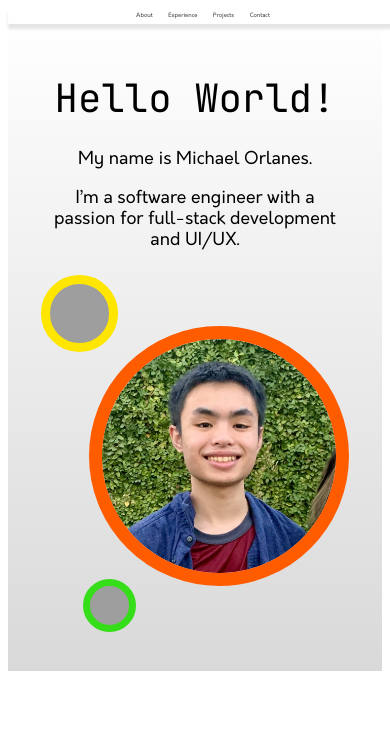
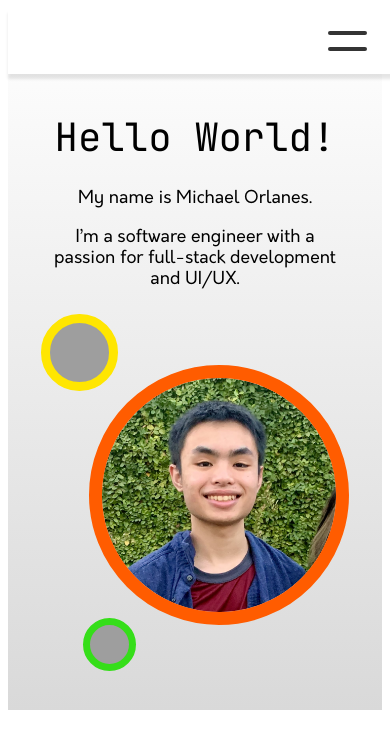
Before and after one commit to sinizano77/portfoliov2, a React (Create React App) app: page / in a window 390 px wide. Shown: the top 748 px of the page. Built offline with nearby package versions, Linux system fonts and the light colour scheme; grey boxes are pictures that could not be loaded.

Commit message:
Basic dropdown nav on mobile

```diff
--- a/package.json
+++ b/package.json
@@ -38,5 +38,8 @@
       "last 1 firefox version",
       "last 1 safari version"
     ]
+  },
+  "devDependencies": {
+    "eslint-plugin-react-hooks": "^4.6.2"
   }
 }
--- a/src/components/Hero/hero.tsx
+++ b/src/components/Hero/hero.tsx
@@ -11,24 +11,20 @@ const StyledHero = styled.section`
   position: relative;
   top: 1.5vw;
   background-image: linear-gradient(180deg, white, #D9D9D9);
-  padding-bottom: 10vw;
-  padding-top: 5vw;
 
   @media (${theme.breakpoints.xs}) {
     flex-direction: column;
     justify-content: center;
     align-items: center;
     row-gap: 5vw;
-    padding-left: 10vw;
-    padding-right: 10vw;
+    padding: 15vw 10vw 10vw;
   }
 
   @media (${theme.breakpoints.sm}) {
     flex-direction: row;
     justify-content: space-around;
     align-items: flex-start;
-    padding-left: 0;
-    padding-right: 0;
+    padding: 5vw 0 10vw;
   }
 
   .textContainer {
--- a/src/components/Navbar/navbar.tsx
+++ b/src/components/Navbar/navbar.tsx
@@ -1,20 +1,22 @@
-import * as React from 'react';
+import { useState, useEffect } from "react";
+import * as React from "react";
 import styled from 'styled-components';
 import { navData } from "../../db/mainDb";
 import { NavLink } from "react-router-dom";
+import { theme } from "../../theme";
+import useMediaQuery from '../../hooks/useMediaQuery';
 
+//Dropdown logic needs heavy refactoring
 const StyledNavBar= styled.nav`
   display: flex;
   position: fixed;
   width: 100%;
-  height: 2vw;
-  z-index: 1;
+  z-index: 2;
   font-family: 'Orkney';
   font-size: 1.5vw;
   align-items: center;
-  justify-content: center;
   padding: 1vw 0 1vw 0;
-  backdrop-filter: blur(10px);
+  background-color: white;
   box-shadow: 0 5px 0.75vw 0 rgba(0,0,0,.1);
 
   a:link, a:visited, a:hover, a:active  {
@@ -22,14 +24,186 @@ const StyledNavBar= styled.nav`
     color: #343434;
     margin: 0 2vw 0 2vw;
   }
+
+  .desktopNavLinks {
+    display: inherit;
+    list-style-type: none;
+  }
+
+  @media (${theme.breakpoints.xs}) {
+    height: 15vw;
+    justify-content: flex-end;
+  }
+
+  @media (${theme.breakpoints.md}) {
+    height: 2vw;
+    justify-content: center;
+  }
+`;
+
+const StyledMenuIcon = styled.div`
+  display: flex;
+  flex-direction: column;
+  justify-content: center;
+  align-items: center;
+  position: relative;
+  min-width: 10vw;
+  min-height: 10vw;
+  box-sizing: border-box;
+  right: 8vw;
+
+  .lines {
+    width: 100%;
+    height: 1vw;
+    background-color: #343434;
+    margin: 1.5vw 0;
+    border-radius: 3vw / 3vw
+  }
+
+  .lines.clicked:nth-child(1) {
+    transform: translate(0, 2vw) rotate(-45deg);
+    transition: cubic-bezier(0.175, 0.885, 0.32, 1.275) 0.5s;
+  }
+
+  .lines.clicked:nth-child(2) {
+    transform: translate(0, -2vw) rotate(45deg);
+    transition: cubic-bezier(0.175, 0.885, 0.32, 1.275) 0.5s;
+  }
+
+  .lines.unclicked {
+    transform: rotate(0) translate(0);
+    transition: cubic-bezier(0.175, 0.885, 0.32, 1.275) 0.5s;
+  }
+`;
+
+//& self-references the class
+const StyledDropdown = styled.div`
+  display: flex;
+  position: fixed;
+  justify-content: center;
+  z-index: 1;
+  min-width: 100%;
+  min-height: 60vw;
+  font-family: 'Orkney';
+  font-size: 5vw;
+  background-color: white;
+  overflow: hidden;
+
+  a:link, a:visited, a:hover, a:active  {
+    text-decoration: none !important;
+    color: #343434;
+  }
+
+  .mobileDropdownLinks {
+    list-style-type: none;
+    display: block;
+    justify-content: center;
+    align-items: center;
+    box-sizing: box-border;
+    padding-inline: 0 !important;
+    margin-block-end: 1vw !important;
+    min-width: 85%;
+  }
+
+  li {
+    display: flex;
+    justify-content: center;
+    border-bottom: solid 0.5vw;
+    border-color: #343434;
+    list-style-type: none;
+    padding: 4vw 0;
+  }
+
+  li:nth-last-child(1) {
+    border-bottom: none;
+  }
+
+  &.dropdown.closed {
+    visibility: hidden;
+    transform: translateY(-50vw);
+    transition: cubic-bezier(0.32, 0.885, 0.175, 1.275) 0.5s;
+  }
+
+  &.dropdown.open {
+    transform: translateY(14vw);
+    transition: cubic-bezier(0.175, 0.885, 0.32, 1.275) 0.5s;
+  }
+
+  &.dropdown.hidden {
+    visibility: hidden;
+  }
+
+  &.dropdown.visible {
+    visibility: visible;
+    transform: translateY(14vw);
+  }
 `;
 
 function Navbar() {
-    return <StyledNavBar>
-        {navData.map((navData) => (
-            <NavLink to='/'>{navData.name}</NavLink>
-        ))}
-    </StyledNavBar>
+    const isMobile = useMediaQuery(`(${theme.breakpoints.md})`);
+    const [isMenuOpen, setIsMenuOpen] = useState(false);
+    const [lineClass, setLineClass] = useState("lines unclicked");
+    const [dropdownClass, setDropdownClass] = useState(`dropdown closed`);
+    const [isDropdownOpenPrior, setIsDropdownOpenPrior] = useState(false);
+
+    function NavLinks(linkClass: string) {
+      return (
+        <menu className={linkClass}>
+          {navData.map((navData, i) => (
+            <li key={i}>
+              <NavLink to='/'>{navData.name}</NavLink>
+            </li>
+          ))}
+        </menu>
+      )
+    }
+
+    //dropdown state can be controlled by clicking on MenuIcon
+    function MenuIcon() {
+      return <StyledMenuIcon className="menuIcon" onClick={updateMenu}>
+        <div className={lineClass}></div>
+        <div className={lineClass}></div>
+      </StyledMenuIcon>
+    };
+
+    function updateMenu() {
+      if (!isMenuOpen) {
+        setLineClass("lines clicked");
+        setDropdownClass(`dropdown open`);
+      }
+      else {
+        setLineClass("lines unclicked");
+        setDropdownClass(`dropdown closed`);
+      }
+      setIsMenuOpen(!isMenuOpen);
+    }
+
+    //dropdown state can also be controlled by mediaQuery (isMobile)
+    //if dropdown is open in mobile and then switches to desktop, hide dropdown
+    //if dropdown was open prior and switches back to mobile, reopen dropdown
+    function updateDropdownClass() {
+      if (isMobile && isMenuOpen) {
+        setDropdownClass("dropdown hidden")
+        setIsDropdownOpenPrior(!isDropdownOpenPrior);
+        setIsMenuOpen(!isMenuOpen);
+      }
+      else if (!isMobile && isDropdownOpenPrior) {
+        setDropdownClass("dropdown visible");
+        setIsDropdownOpenPrior(!isDropdownOpenPrior);
+        setIsMenuOpen(!isMenuOpen);
+      }
+
+      return dropdownClass;
+    }
+
+    return <>
+      <StyledNavBar className="navBar">
+        {isMobile ? NavLinks("desktopNavLinks") : MenuIcon()}
+      </StyledNavBar>
+      <StyledDropdown className={updateDropdownClass()}>
+        {NavLinks("mobileDropdownLinks")}
+      </StyledDropdown>
+    </>
 };
 
 export default Navbar;
--- /dev/null
+++ b/src/hooks/useMediaQuery.tsx
@@ -0,0 +1,19 @@
+import { useState, useEffect } from "react";
+
+const useMediaQuery = (query: string) => {
+  const [matches, setMatches] = useState(false);
+
+  useEffect(() => {
+    const media = window.matchMedia(query);
+    if (media.matches !== matches) {
+      setMatches(media.matches);
+    }
+    const listener = () => setMatches(media.matches);
+    window.addEventListener("resize", listener);
+    return () => window.removeEventListener("resize", listener);
+  }, [matches, query]);
+
+  return matches;
+}
+
+export default useMediaQuery;
```
Also changed, not shown: 1 other file (tests, documents, lock files or other folders).
